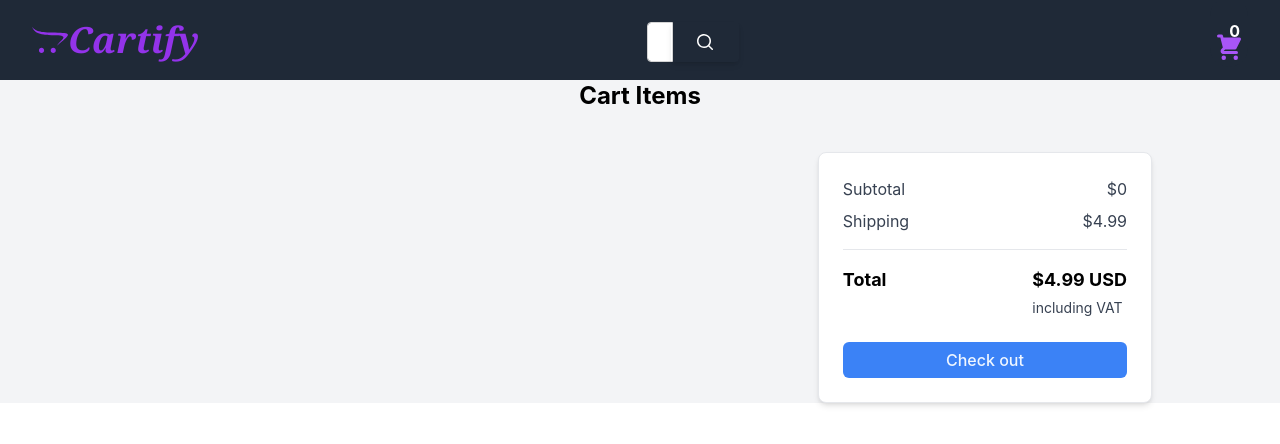
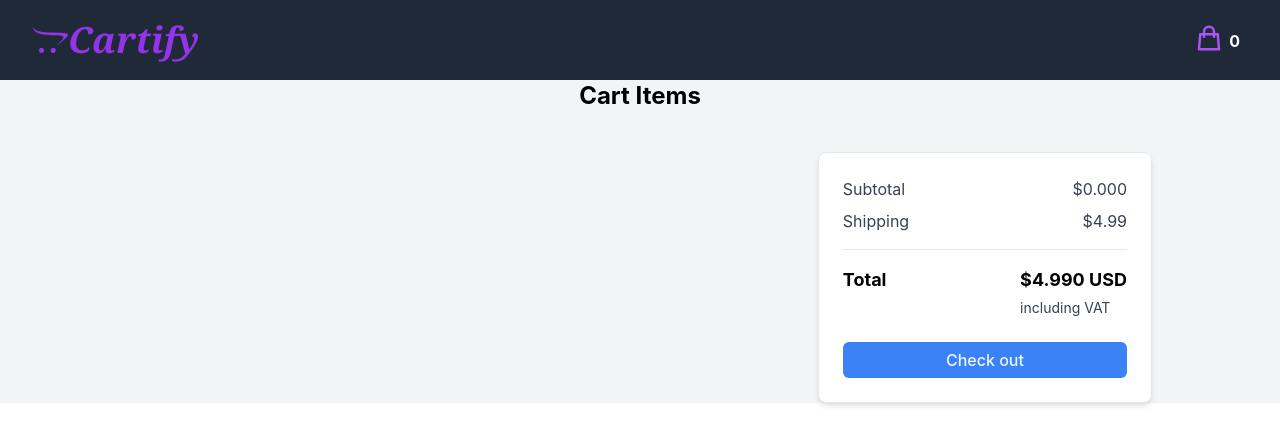
Before and after one commit to rahulbatra-19/Cartify, a React (Create React App) app: page /cart in a window 1280 px wide. Shown: the top 444 px of the page. Built offline with nearby package versions, Linux system fonts and the light colour scheme.

Commit message:
Added some final changes

```diff
--- a/src/components/Navbar.js
+++ b/src/components/Navbar.js
@@ -1,4 +1,4 @@
-import { HiShoppingCart } from "react-icons/hi";
+import { HiOutlineShoppingBag } from "react-icons/hi";
 import { FaOpencart } from "react-icons/fa";
 import { Link } from "react-router-dom";
 import { connect } from "react-redux";
@@ -17,50 +17,16 @@ const Navbar = (props) => {
               </div>
             </Link>
           </div>
-          <div className="mt-9">
-            <div className="relative mb-4 flex w-full flex-wrap items-stretch">
-              <input
-                type="search"
-                className="relative m-0 -mr-0.5 block w-[1px] flex-auto rounded-l border border-solid border-neutral-300 bg-pink bg-clip-padding px-3 py-[0.25rem] text-base font-normal leading-[1.6] text-neutral-700 outline-none transition duration-200 ease-in-out focus:z-[3] focus:border-primary focus:text-neutral-700 focus:shadow-[inset_0_0_0_1px_rgb(59,113,202)] focus:outline-none dark:border-neutral-600 dark:text-neutral-200 dark:placeholder:text-neutral-200 dark:focus:border-primary"
-                // className="rounded-l-full pl-1"
-                placeholder="Search"
-                aria-label="Search"
-                aria-describedby="button-addon1"
-              />
-
-              {/* <!--Search button--> */}
-              <button
-                className="relative z-[2] flex items-center rounded-r bg-primary px-6 py-2.5 text-xs font-medium uppercase leading-tight text-white shadow-md transition duration-150 ease-in-out hover:bg-primary-700 hover:shadow-lg focus:bg-primary-700 focus:shadow-lg focus:outline-none focus:ring-0 active:bg-primary-800 active:shadow-lg"
-                type="button"
-                id="button-addon1"
-                data-te-ripple-init
-                data-te-ripple-color="light"
-              >
-                <svg
-                  xmlns="http://www.w3.org/2000/svg"
-                  viewBox="0 0 20 20"
-                  fill="currentColor"
-                  class="h-5 w-5"
-                >
-                  <path
-                    fill-rule="evenodd"
-                    d="M9 3.5a5.5 5.5 0 100 11 5.5 5.5 0 000-11zM2 9a7 7 0 1112.452 4.391l3.328 3.329a.75.75 0 11-1.06 1.06l-3.329-3.328A7 7 0 012 9z"
-                    clip-rule="evenodd"
-                  />
-                </svg>
-              </button>
-            </div>
-          </div>
           <div className="absolute inset-y-0 right-0 flex items-center pr-2 sm:static sm:inset-auto sm:ml-6 sm:pr-0">
             <Link
               to={"cart"}
               type="button"
-              className=" relative rounded-full bg-gray-800 p-1 text-gray-400 hover:text-white focus:outline-none focus:ring-2 focus:ring-white focus:ring-offset-2 focus:ring-offset-gray-800"
+              className=" relative rounded-full bg-gray-800 p-1 text-gray-400 hover:text-white focus:outline-none "
             >
               <span className="cartCount top-5 text-l text-white font-bold right-1 bg-transparent">
                 {cartValue}
               </span>
-              <HiShoppingCart className="text-3xl mt-8 text-purple-500" />
+              <HiOutlineShoppingBag className="text-3xl mt-3 mr-5 text-purple-500" />
             </Link>
           </div>
         </div>
--- a/src/components/ProductCard.jsx
+++ b/src/components/ProductCard.jsx
@@ -1,6 +1,7 @@
-import { FaStar } from 'react-icons/fa';
+import { FaStar,FaExpeditedssl } from 'react-icons/fa';
 import { MdDelete } from 'react-icons/md';
 import { GoPencil } from 'react-icons/go';
+import { FcCancel } from 'react-icons/fc';
 import { Navigate, redirect } from 'react-router-dom';
 import { fetchProduct, AddProductToCart , productEdit } from '../actions';
 import { useNavigate } from 'react-router-dom';
@@ -37,7 +38,13 @@ const ProductCard = (props) => {
         <li key={product.id} className=" border-solid p-5 border-b-2 justify-between gap-x-6 py-5">
         <div className="md:flex sm:block md:h-4/6 sm:h-1/3  min-w-0 gap-10  ">
         <img className="bg-gray-50 object-content md:w-1/5 h-full  sm:w-11/12 w-full "  src={product.image} alt="" />
-        <div className="min-w-0 flex-auto">
+            <div className="min-w-0 flex-auto">
+               <button className="float-right"
+            onClick={(e) => {
+              setEditing(false);
+            }}>
+            <FcCancel className='text-xl  mr-2'/>
+              </button>
           <button className="float-right"
             onClick={(e) => {
               e.stopPropagation()
@@ -45,7 +52,7 @@ const ProductCard = (props) => {
               dispatch(productEdit(productData, product.id));
               setEditing(false);
             }}>
-            <GoPencil className='text-xl  mr-2'/>
+            <FaExpeditedssl className='text-xl  mr-2'/>
               </button>
               <span className='font-bold'>Tilte:</span>
           <input type='text' name='title' value={productData.title} onChange={handleInputChange} className="text-xl w-3/5 leading-6 bg-blue-200 border text-gray-900"></input>
--- a/src/pages/CartPage.js
+++ b/src/pages/CartPage.js
@@ -5,7 +5,7 @@ const CartPage = (props) => {
   const { cartProducts } = props;
   let TotalPrice = 0;
   cartProducts.map((product) => {
-    TotalPrice += product.price;
+    TotalPrice += parseFloat(product.price);
   });
   return (
     <div className="h-fit bg-gray-100 ">
@@ -78,7 +78,7 @@ const CartPage = (props) => {
         <div className="mt-6 h-full rounded-lg border bg-white p-6 shadow-md md:mt-0 md:w-1/3">
           <div className="mb-2 flex justify-between">
             <p className="text-gray-700">Subtotal</p>
-            <p className="text-gray-700">${TotalPrice}</p>
+            <p className="text-gray-700">${(TotalPrice).toFixed(3)}</p>
           </div>
           <div className="flex justify-between">
             <p className="text-gray-700">Shipping</p>
@@ -89,7 +89,7 @@ const CartPage = (props) => {
             <p className="text-lg font-bold">Total</p>
             <div className="">
               <p className="mb-1 text-lg font-bold">
-                ${(TotalPrice + 4.99).toFixed(2)} USD
+                ${(TotalPrice + 4.99).toFixed(3)} USD
               </p>
               <p className="text-sm text-gray-700">including VAT</p>
             </div>
```
